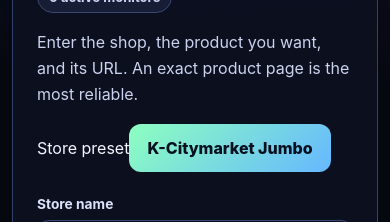
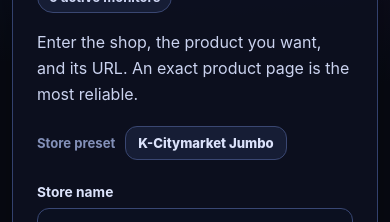
Before and after one commit to danger-14/PokeDexAlert, a Next.js app: page / in a window 390 px wide. Shown: the part 840-1062 px from the top of the page. Built offline with nearby package versions, Linux system fonts and the light colour scheme; no server answers.

Commit message:
Add new styles for preset and store elements
Added styles for preset-row, preset-button, full-width, and store-name classes.

```diff
--- a/app/styles.css
+++ b/app/styles.css
@@ -298,4 +298,36 @@
   .remove-button {
     width: 100%;
   }
+  .preset-row {
+  display: flex;
+  align-items: center;
+  gap: 10px;
+  flex-wrap: wrap;
+  margin-top: 18px;
+  color: #8390b8;
+  font-size: 0.82rem;
+  font-weight: 700;
+  }
+
+  .preset-button {
+    grid-column: auto;
+    min-height: auto;
+    width: auto;
+    padding: 8px 12px;
+    border: 1px solid #3a4772;
+    color: #dbe2fa;
+    background: #161d35;
+  }
+
+  .full-width {
+    grid-column: 1 / -1;
+  }
+
+  .store-name {
+    display: block;
+    margin-top: 4px;
+    color: #9aa7cf;
+    font-size: 0.83rem;
+    font-weight: 700;
+  }
 }
```
